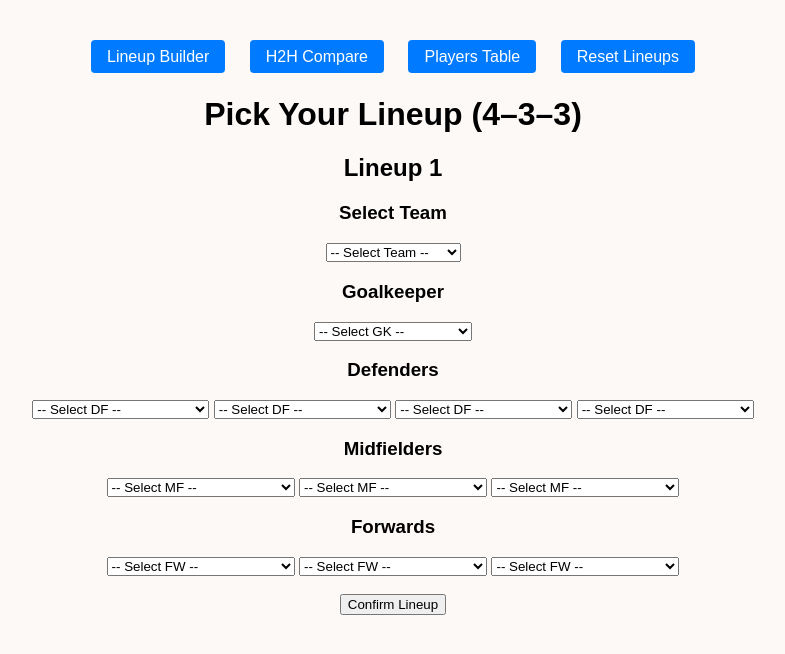
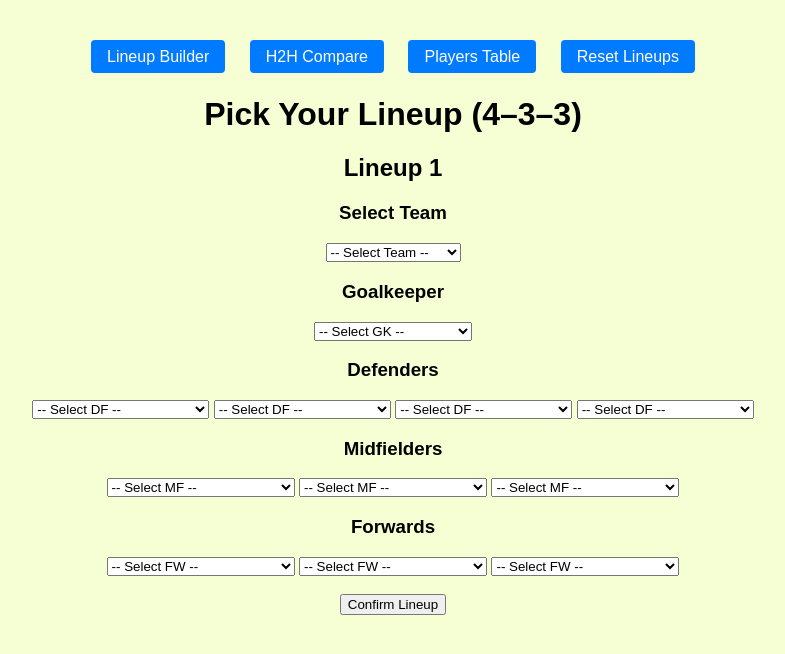
Before and after one commit to SarahGrabas/Football-Project-DIS, a Flask app: page /lineup in a window 1280 px wide. Shown: the top 654 px of the page, without its empty margins (247-1032 px from the left). Run offline with Flask 3, Linux system fonts and the light colour scheme; data comes from the database, SQL or seed files in the repository.

Commit message:
baggrundsfarve på hjemmeside
Ændret den til den mest diskrete grønne. mest af alt så man kunne se tallene i scoreboard lol

```diff
--- a/minimal/templates/base.html
+++ b/minimal/templates/base.html
@@ -4,7 +4,7 @@
     <title>{% block title %}My Football App{% endblock %}</title>
     <style>
         body {
-            background-color: #FDF9F7;
+            background-color: #f6ffd3;
             font-family: Arial, sans-serif;
             padding: 40px;
             text-align: center;
```
